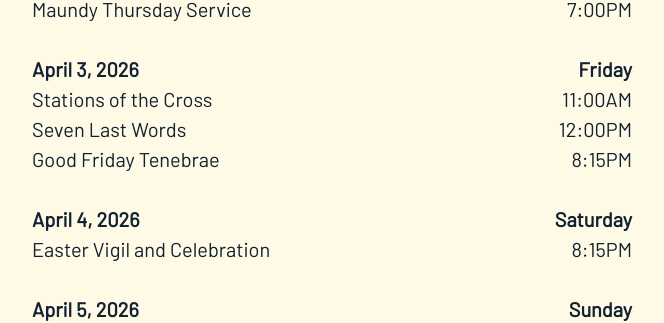
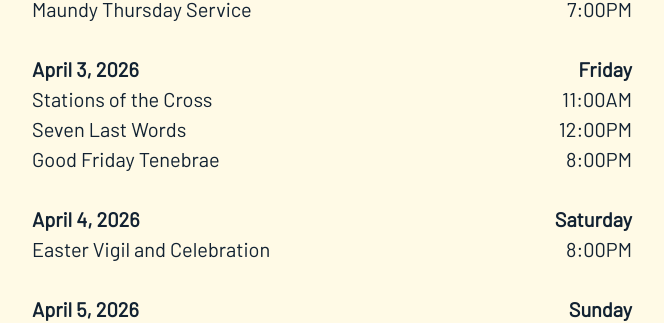
Before and after one commit to jonmcgill/ckrec, a Next.js app: page / in a window 1280 px wide. Shown: the part 1131-1454 px from the top of the page, without its empty margins (308-972 px from the left). Built offline with nearby package versions, Linux system fonts and the light colour scheme; a web font is replaced by a local one.

Commit message:
update times

```diff
--- a/app/_info.ts
+++ b/app/_info.ts
@@ -130,14 +130,14 @@ const events  = {
     events: [
       ['Stations of the Cross', '11:00AM'],
       ['Seven Last Words', '12:00PM'],
-      ['Good Friday Tenebrae', '8:15PM'],
+      ['Good Friday Tenebrae', '8:00PM'],
     ]
   } as EventItem,
   HolyWeekHolySaturday: {
     day: 'Saturday',
     date: 'April 4, 2026',
     events: [
-      ['Easter Vigil and Celebration', '8:15PM'],
+      ['Easter Vigil and Celebration', '8:00PM'],
     ]
   } as EventItem,
   EasterSunday: {
```
